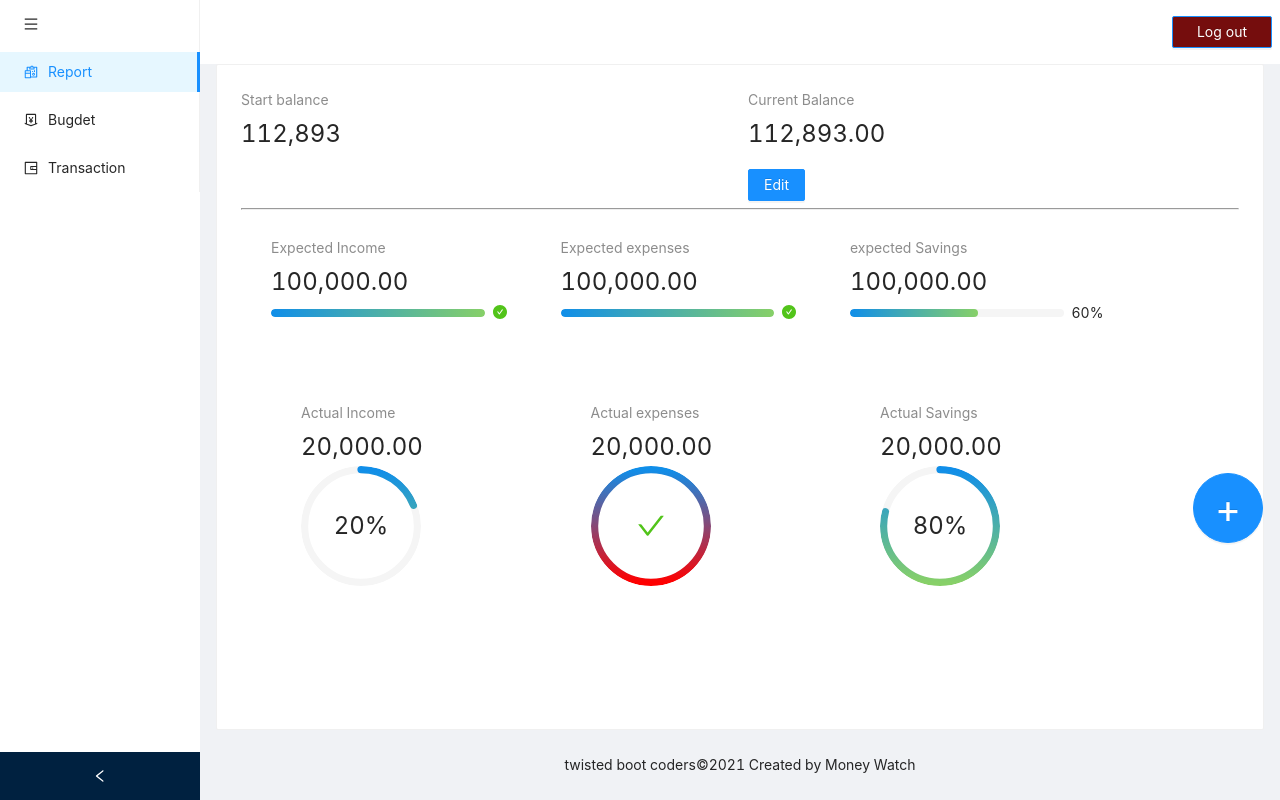
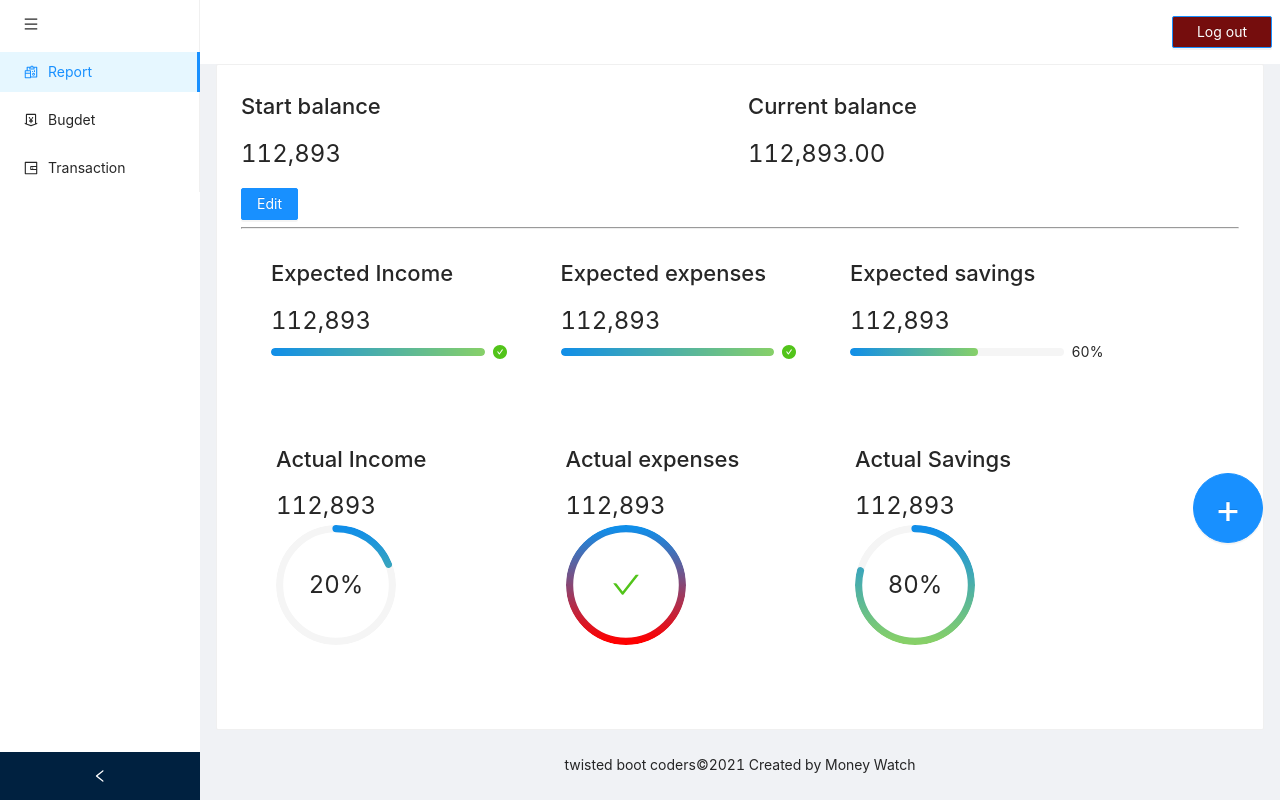
Before and after one commit to thirtsa-t/Moneywatch-UI, a React (Create React App) app: page /report in a window 1280 px wide. Shown: the top 800 px of the page. Built offline with nearby package versions, Linux system fonts and the light colour scheme.

Commit message:
editing budget and report

```diff
--- a/public/index.html
+++ b/public/index.html
@@ -24,7 +24,7 @@
       work correctly both with client-side routing and a non-root public URL.
       Learn how to configure a non-root public URL by running `npm run build`.
     -->
-    <title>React App</title>
+    <title>MoneyWatch</title>
   </head>
   <body>
     <noscript>You need to enable JavaScript to run this app.</noscript>
--- a/src/Components/Budget.js
+++ b/src/Components/Budget.js
@@ -2,13 +2,49 @@ import React ,{useState}from 'react';
 import ReactDOM from 'react-dom';
 import 'antd/dist/antd.css';
 import './index.css';
-import { Table, Button, Space,Card,Tabs } from 'antd';
+import { Table, Button, Space,Card,Tabs,Form,
+  Modal } from 'antd';
 import dataExpense from '../Assets/data/bugdeteExpenses.json';
 import dataIncome from '../Assets/data/budgetIncome.json';
-import dataSaving from '../Assets/data/budgetSavings.json'
+import dataSaving from '../Assets/data/budgetSavings.json';
+import AddBudget from './addBudget';
 
 const { TabPane } = Tabs;
-
+const CollectionCreateForm = ({ visible, onCreate, onCancel }) => {
+  const [expand, setExpand] = useState(false);
+  const [form] = Form.useForm();
+  const getFields = () => {
+    const count = expand ? 10 : 6;
+    const children = [];
+    return children;
+  };
+  const onFinish = (values) => {
+    console.log('Received values of form: ', values);
+  };
+  return (
+    <Modal
+      visible={visible}
+      title="Add Budget"
+      width="60%"
+      okText="Save"
+      cancelText="Cancel"
+      onCancel={onCancel}
+      onOk={() => {
+        form
+          .validateFields()
+          .then((values) => {
+            form.resetFields();
+            onCreate(values);
+          })
+          .catch((info) => {
+            console.log("Validate Failed:", info);
+          });
+      }}
+    >
+      <AddBudget/>
+    </Modal>
+  );
+};
 const Budget=()=>{
   const [filteredInfo,setFilteredInfo]=useState(null);
   const [sortedInfo, setSortedInfo]=useState(null);
@@ -53,12 +89,26 @@ const handleChange = (pagination,  sorter) => {
     setSortedInfo( sorter)
 
 };
+const [visible, setVisible] = useState(false);
+const onCreate = (values) => {
+  console.log("Received values of form: ", values);
+  setVisible(false);
+};
 
     return(
 
         <Card >   <div className="card-container">
 
-<Button type="primary" style={{float: 'right'}}>Add</Button>
+<Button type="primary" style={{float: 'right'}}
+            onClick={() => {
+              setVisible(true);}}>Add</Button>
+<CollectionCreateForm
+            visible={visible}
+            onCreate={onCreate}
+            onCancel={() => {
+              setVisible(false);
+            }}
+          />
         <Tabs type="card">
           <TabPane tab="expenses" key="1">
 
--- a/src/Components/Report.js
+++ b/src/Components/Report.js
@@ -66,8 +66,12 @@ const Report = () => {
   return (
     <Card className="report-container">
  <Row gutter={16}>
-    <Col span={12}>
-      <Statistic   className="balance2" title="Start balance" value={112893} />
+    <Col span={12} >
+      <h1 className="balance-word">Start balance</h1>
+      <Statistic   className="balance2"  value={112893} />
+      <Button style={{ marginTop: 16 }} type="primary">
+        Edit
+      </Button>
     </Col>
     <Button
             type="primary"
@@ -86,17 +90,18 @@ const Report = () => {
               setVisible(false);
             }}
           />
-    <Col span={12}>
-      <Statistic  className="balance2" title="Current Balance " value={112893} precision={2} />
-      <Button style={{ marginTop: 16 }} type="primary">
-        Edit
-      </Button>
+    <Col span={12} >
+      <h1 className="balance-word">Current balance </h1>
+      <Statistic  className="balance2" value={112893} precision={2} />
+
     </Col>
   </Row>
   <hr></hr>
 <Row >
     <Col span={6}  style={{margin:'20px 10px 10px 30px'}}>
-      <Statistic  className="balance2" title="Expected Income" value={100000} precision={2} />
+      {/* <Statistic  className="balance2" title="Expected Income" value={100000} precision={2} /> */}
+      <h1 className="balance-word">Expected Income</h1>
+      <Statistic   className="balance2"  value={112893} />
     <Progress
       strokeColor={{
         '0%': '#108EE9',
@@ -104,8 +109,10 @@ const Report = () => {
       }}
       percent={100}
     />
-      <div style={{margin:'80px 10px 10px 30px'}}>
-      <Statistic  className="balance2" title="Actual Income" value={20000} precision={2} />
+      <div style={{margin:'80px 10px 10px 5px'}}>
+      {/* <Statistic  className="balance2" title="Actual Income" value={20000} precision={2} /> */}
+      <h1 className="balance-word">Actual Income</h1>
+      <Statistic   className="balance2"  value={112893} />
       <Progress
       type="circle"
       strokeColor={{
@@ -117,7 +124,9 @@ const Report = () => {
     </div>
     </Col>
     <Col span={6}  style={{margin:'20px 10px 10px 30px'}}>
-      <Statistic  className="balance2" title="Expected expenses" value={100000} precision={2} />
+      {/* <Statistic  className="balance2" title="Expected expenses" value={100000} precision={2} /> */}
+      <h1 className="balance-word">Expected expenses</h1>
+      <Statistic   className="balance2"  value={112893} />
     <Progress
       strokeColor={{
         '0%': '#108EE9',
@@ -125,8 +134,10 @@ const Report = () => {
       }}
       percent={100}
     />
-    <div style={{margin:'80px 10px 10px 30px'}}>
-      <Statistic  className="balance2" title="Actual expenses" value={20000} precision={2}/>
+    <div style={{margin:'80px 10px 10px   5px'}}>
+      {/* <Statistic  className="balance2" title="Actual expenses" value={20000} precision={2}/> */}
+      <h1 className="balance-word">Actual expenses</h1>
+      <Statistic   className="balance2"  value={112893} />
       <Progress
       type="circle"
       strokeColor={{
@@ -138,7 +149,9 @@ const Report = () => {
     </div>
     </Col>
     <Col span={6} style={{margin:'20px 10px 10px 30px'}}>
-      <Statistic  className="balance2" title="expected Savings" value={100000} precision={2}/>
+      {/* <Statistic  className="balance2" title="expected Savings" value={100000} precision={2}/>  */}
+      <h1 className="balance-word">Expected savings</h1>
+      <Statistic   className="balance2"  value={112893} />
     <Progress
       strokeColor={{
         '0%': '#108EE9',
@@ -146,8 +159,10 @@ const Report = () => {
       }}
       percent={60}
     />
-       <div style={{margin:'80px 10px 10px 30px'}}>
-      <Statistic  className="balance2" title="Actual Savings" value={20000} precision={2} />
+       <div style={{margin:'80px 10px 10px 5px'}}>
+      {/* <Statistic  className="balance2" title="Actual Savings" value={20000} precision={2} /> */}
+      <h1 className="balance-word">Actual Savings</h1>
+      <Statistic   className="balance2"  value={112893} />
       <Progress
       type="circle"
       strokeColor={{
--- /dev/null
+++ b/src/Components/addBudget.js
@@ -0,0 +1,129 @@
+import React, { useState } from "react";
+import ReactDOM from "react-dom";
+import "antd/dist/antd.css";
+import "./transaction.css";
+import {
+  Form,
+  Input,
+  Select,
+  Row,
+  Col,
+  Tooltip,
+  Button,
+  Space,
+  Typography,
+} from "antd";
+import category from '../Assets/data/categories.json'
+const { Option } = Select;
+
+// const category = ["Transport", "Food", "Clothes", "bills",""];
+
+const AddBudget = () => {
+  const onFinish = (values) => {
+    console.log("Received values of form: ", values);
+  };
+
+  return (
+    <Form
+      name="complex-form"
+      onFinish={onFinish}
+      labelCol={{ span: 8 }}
+      wrapperCol={{ span: 16 }}
+    >
+
+      <Row>
+        <Col span={12}>
+          <Form.Item label=" Transaction Type"  >
+            <Input.Group compact>
+              <Form.Item
+                name="category"
+                noStyle
+                rules={[{ required: true, message: "Category is required" }]}
+              >
+                <Select placeholder="Select Category">
+                  <Option value="income">Income</Option>
+                  <Option value="expense">Expense</Option>
+                  <Option value="saving">Saving</Option>
+                </Select>
+
+              </Form.Item>
+
+
+            </Input.Group>
+          </Form.Item>    <Col span={12}>
+          <Form.Item label="Amount" >
+            <Input.Group compact>
+              <Form.Item
+                name="category"
+                noStyle
+                rules={[{ required: true, message: "Amount is required" }]}
+              >
+                <Select placeholder="insert amount" >
+
+
+                </Select>
+              </Form.Item>
+            </Input.Group>
+          </Form.Item>
+
+        </Col>
+
+
+          <Form.Item label="Date">
+            <Space>
+              <Form.Item
+                name="Date"
+                noStyle
+                rules={[{ required: true, message: "Date is required" }]}
+              >
+                <Input style={{ width: 100 }} placeholder="12/12/2020" />
+              </Form.Item>
+
+            </Space>
+
+
+          </Form.Item>
+          <Form.Item label="Comment">
+            <Space>
+              <Form.Item
+                name="username"
+                noStyle
+                rules={[{ required: true, message: "Comment is required" }]}
+              >
+                <Input style={{ width: 300 }} placeholder="Note....." />
+              </Form.Item>
+
+            </Space>
+          </Form.Item>
+        </Col>
+
+
+
+        {/* column 2 */}
+        <Col span={12} >
+          <Form.Item label="Category">
+            <Input.Group compact>
+              <Form.Item
+                name="category"
+                noStyle
+                rules={[{ required: true, message: "Category is required" }]}
+              >
+                <Select placeholder="Select Category">
+                  {category.map((cat) => {
+                    return <Option value="Zhejiang">{cat}</Option>;
+                  })}
+                </Select>
+              </Form.Item>
+            </Input.Group>
+          </Form.Item>
+
+        </Col>
+
+      </Row>
+
+
+    </Form>
+  );
+};
+
+export default AddBudget;
--- a/src/Components/index.css
+++ b/src/Components/index.css
@@ -196,3 +196,8 @@ padding-top: 20px;
   width: 100%;
   /* margin-left: 10%; */
 }
+.balance-word{
+
+  font-size: 22px;
+
+}
--- a/src/Services/apiMoneyWatch.js
+++ b/src/Services/apiMoneyWatch.js
@@ -1,37 +1,37 @@
-import axios from 'axios';
-import {notification} from 'antd';
+// import axios from 'axios';
+// import {notification} from 'antd';
 
-const basicUrl = "https://money-watch1.herokuapp.com/api/v1";
+// const basicUrl = "https://money-watch1.herokuapp.com/api/v1";
 
-class MoneyApi{
+// class MoneyApi{
 
-    async signupUser(data){
+//     async signupUser(data){
 
-        try {
-            // console.log(">>>>>>>>",data);
-            const response = await axios.post(basicUrl+"/moneywatch/user/signup",data);
+//         try {
+//             // console.log(">>>>>>>>",data);
+//             const response = await axios.post(basicUrl+"/moneywatch/user/signup",data);
 
-            console.log(response)
-            return response.data;
-        } catch (error) {
-            notification.error({message:"user failed to sign up"});
-        }
+//             console.log(response)
+//             return response.data;
+//         } catch (error) {
+//             notification.error({message:"user failed to sign up"});
+//         }
 
-    }
+//     }
 
-    async signinUser(data){
+//     async signinUser(data){
 
-try{
-const response = await axios.post(basicUrl+"/moneywatch/user/signin",data)
+// try{
+// const response = await axios.post(basicUrl+"/moneywatch/user/signin",data)
 
-return response.data;
-}catch(error){
+// return response.data;
+// }catch(error){
 
-            notification.error({message:"user failed to signin"});
-}
+//             notification.error({message:"user failed to signin"});
+// }
 
-    }
+//     }
 
-}
+// }
 
-export default new MoneyApi();
+// export default new MoneyApi();
```
Also changed, not shown: public/manifest.json.
